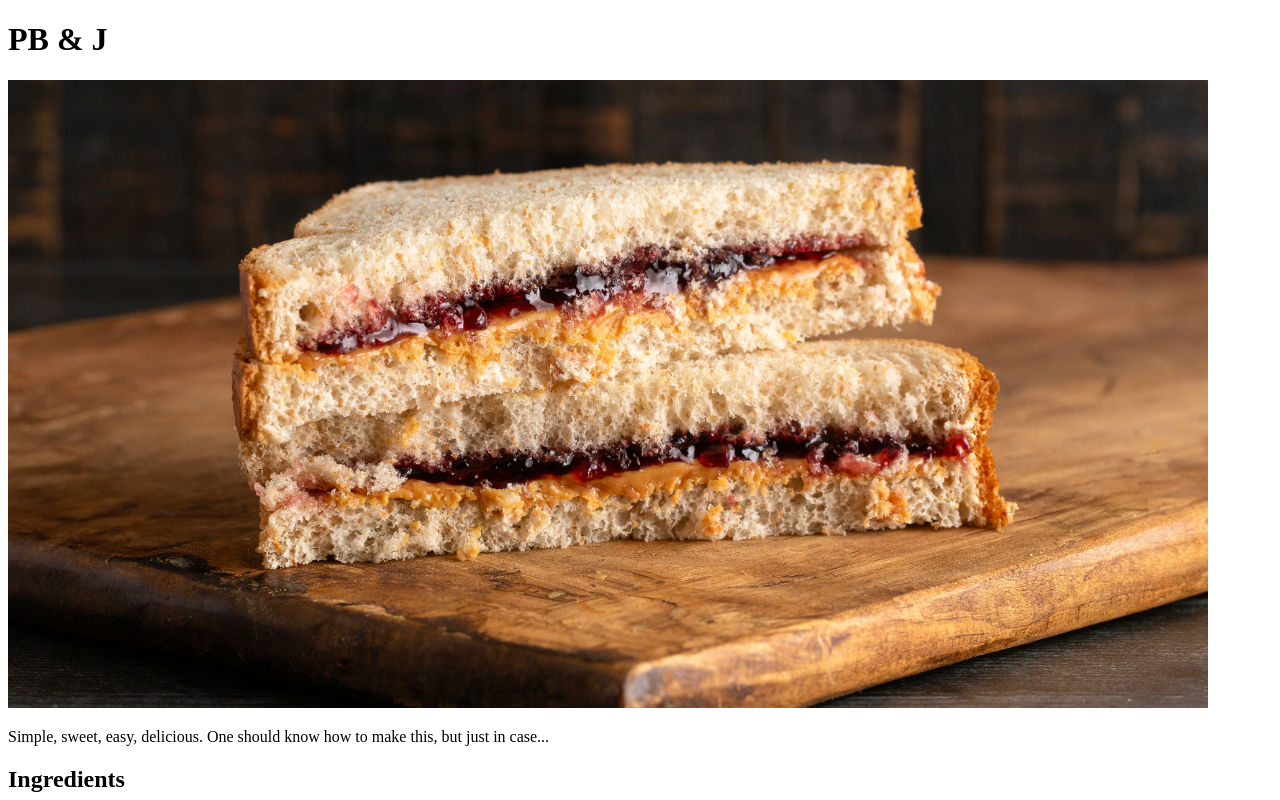
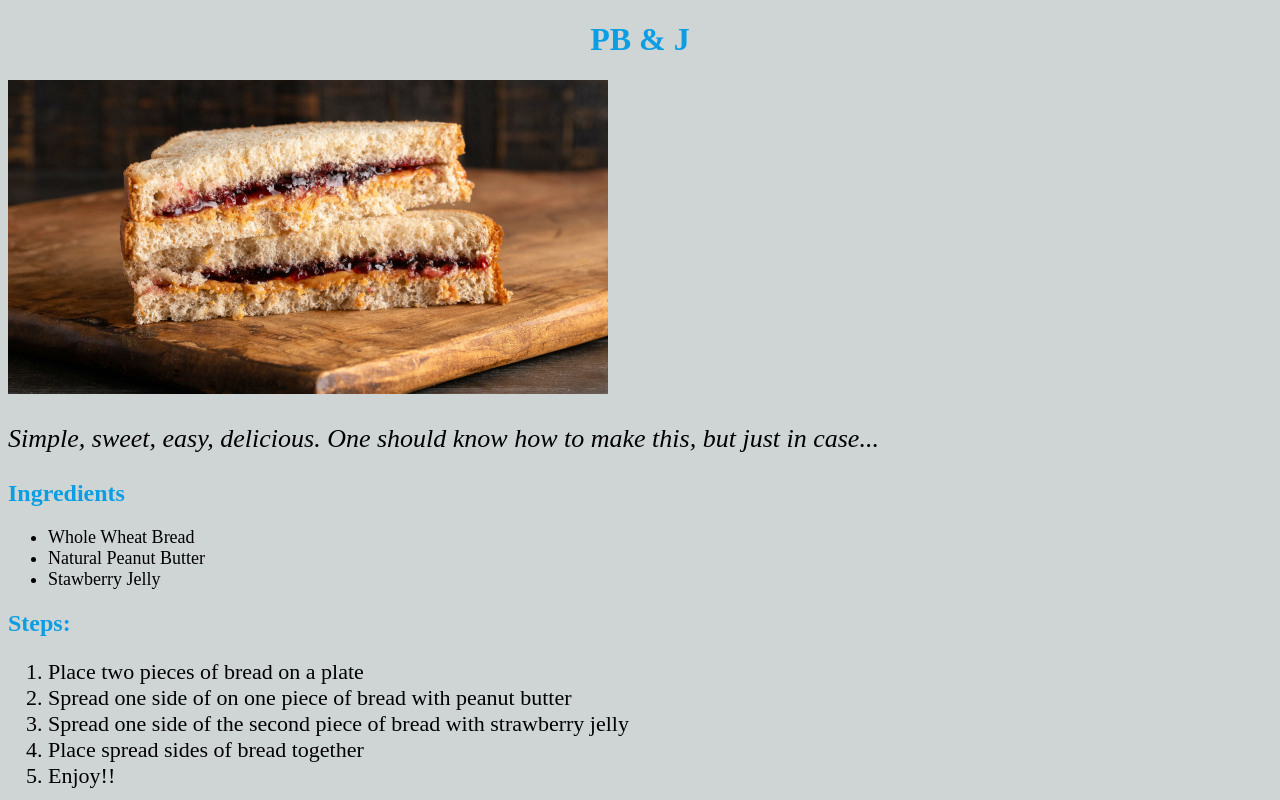
Before and after one commit to gman1647/odin-recipes, a plain HTML site: page recipes/pbj.html in a window 1280 px wide. Shown: the top 800 px of the page. Drawn offline with Linux system fonts and the light colour scheme.

Commit message:
Add style.css and basic formatting

```diff
--- a/recipes/pbj.html
+++ b/recipes/pbj.html
@@ -3,6 +3,7 @@
 <head>
     <meta charset="UTF-8">
     <title>PB & J</title>
+    <link rel="stylesheet" href="../style.css"></link>
 </head>
 <body>
 <h1>PB & J</h1>
--- /dev/null
+++ b/style.css
@@ -0,0 +1,33 @@
+* {
+    background-color: #CFD5D5;
+}
+h1 {
+    text-align: center;
+    font-weight: 700;
+}
+
+h1, h2 {
+    color: #0C9EE3;
+}
+
+img {
+    height: auto;
+    width: 600px;
+}
+
+p {
+    font-size: 26px;
+    font-style: italic;
+}
+
+ul {
+    font-size: 18px;
+}
+
+ol {
+    font-size: 22px;
+}
+
+.homelinks {
+    font-size: 26px;
+}
```
Also changed, not shown: index.html (+2 -1 lines), recipes/italianchicken.html (+1 -0 lines), recipes/quesadilla.html (+1 -0 lines).
